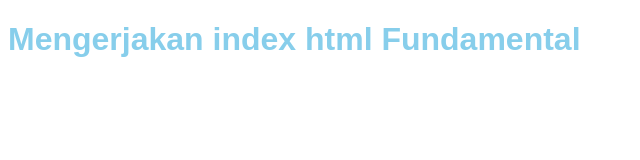
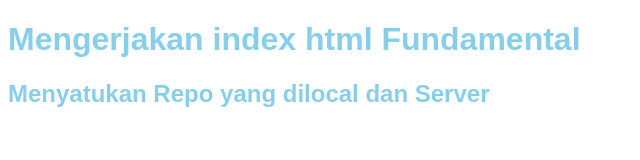
Before and after one commit to hasbihusaini/Hasbi-Husaini, a plain HTML site: page index.html in a window 1280 px wide. Shown: the whole page, without its empty margins (0-640 px from the left). Drawn offline with Linux system fonts and the light colour scheme.

Commit message:
Update File index HTML Pada Server Gut Hub

```diff
--- a/index.html
+++ b/index.html
@@ -8,5 +8,6 @@
 </head>
 <body>
 <h1>Mengerjakan index html Fundamental</h1>
+	<h2>Menyatukan Repo yang dilocal dan Server</h2>
 </body>
 </html>
```
